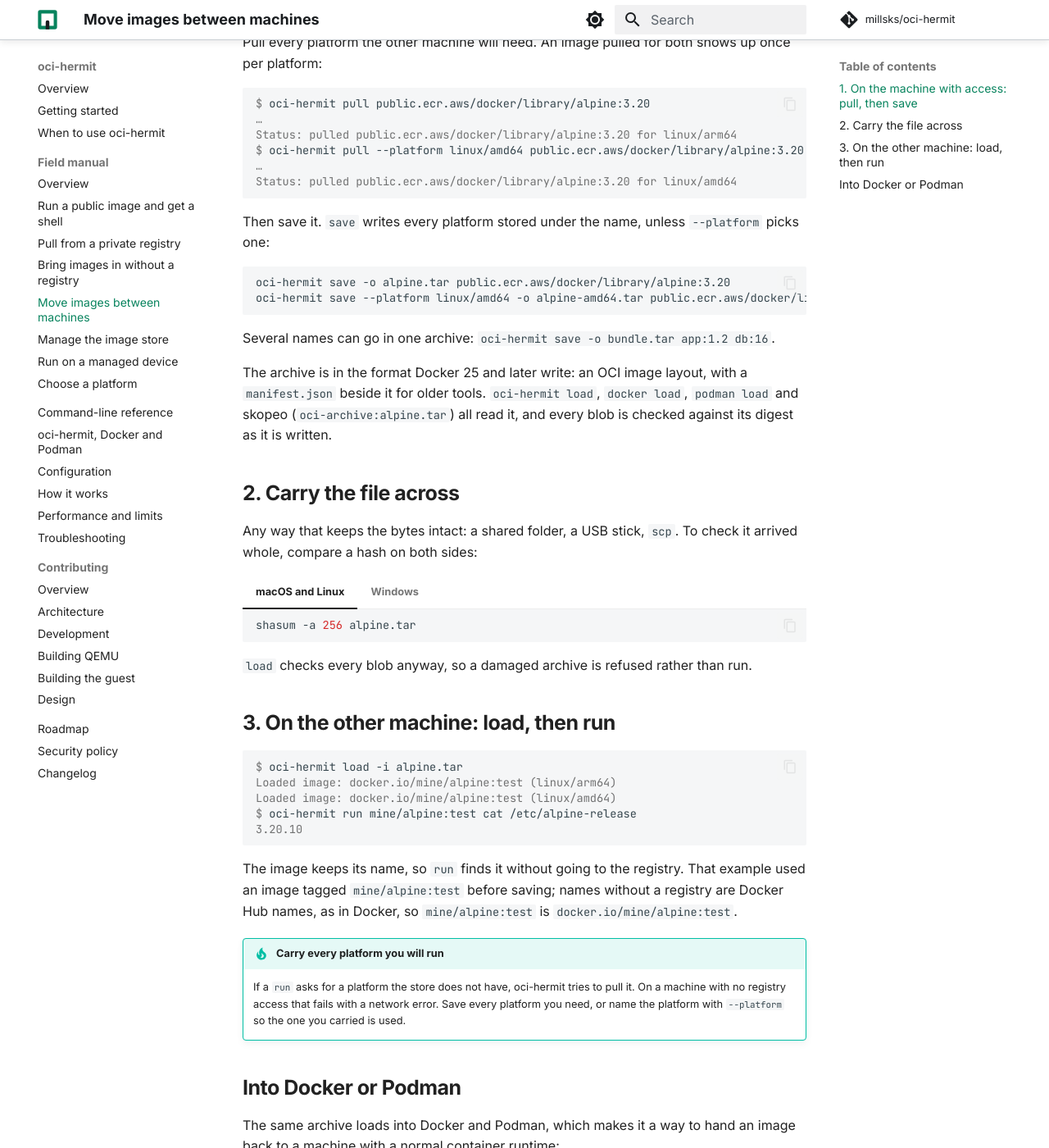
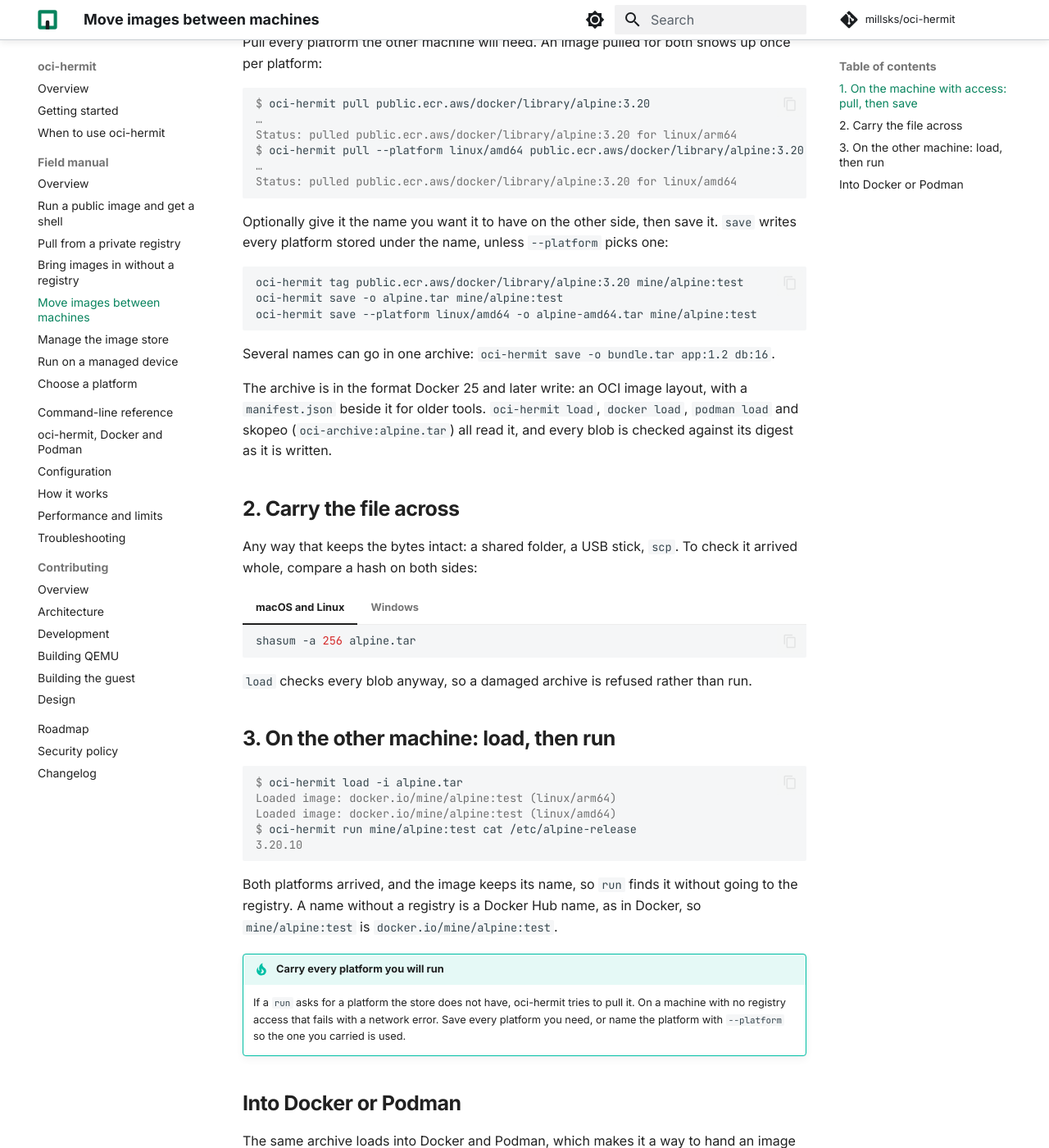
Before and after one commit to millsks/oci-hermit, an MkDocs documentation site: the page built from docs/field-manual/move-images.md, in a window 1280 px wide and 1400 px high, scrolled down 308 px. Shown: the whole window at 82% size. Built offline with MkDocs 1.6.1 and Material for MkDocs 9.7.7, drawn with Linux system fonts in a browser that asks for light colours; comment, search, counter and statistics services are not loaded; the version menu is left out.

Commit message:
docs: save the image under the name the move-images guide loads
Co-Authored-By: Claude Opus 5.5 <noreply@anthropic.com>
Claude-Session: https://claude.ai/code/session_01EkEW8T76B7Z8iQGsu4FooW

````diff
--- a/docs/field-manual/move-images.md
+++ b/docs/field-manual/move-images.md
@@ -16,11 +16,13 @@ $ oci-hermit pull --platform linux/amd64 public.ecr.aws/docker/library/alpine:3.
 Status: pulled public.ecr.aws/docker/library/alpine:3.20 for linux/amd64
 ```
 
-Then save it. `save` writes every platform stored under the name, unless `--platform` picks one:
+Optionally give it the name you want it to have on the other side, then save it. `save` writes every platform
+stored under the name, unless `--platform` picks one:
 
 ```bash
-oci-hermit save -o alpine.tar public.ecr.aws/docker/library/alpine:3.20
-oci-hermit save --platform linux/amd64 -o alpine-amd64.tar public.ecr.aws/docker/library/alpine:3.20
+oci-hermit tag public.ecr.aws/docker/library/alpine:3.20 mine/alpine:test
+oci-hermit save -o alpine.tar mine/alpine:test
+oci-hermit save --platform linux/amd64 -o alpine-amd64.tar mine/alpine:test
 ```
 
 Several names can go in one archive: `oci-hermit save -o bundle.tar app:1.2 db:16`.
@@ -58,9 +60,8 @@ $ oci-hermit run mine/alpine:test cat /etc/alpine-release
 3.20.10
 ```
 
-The image keeps its name, so `run` finds it without going to the registry. That example used an image tagged
-`mine/alpine:test` before saving; names without a registry are Docker Hub names, as in Docker, so
-`mine/alpine:test` is `docker.io/mine/alpine:test`.
+Both platforms arrived, and the image keeps its name, so `run` finds it without going to the registry. A name
+without a registry is a Docker Hub name, as in Docker, so `mine/alpine:test` is `docker.io/mine/alpine:test`.
 
 !!! tip "Carry every platform you will run"
 
````
